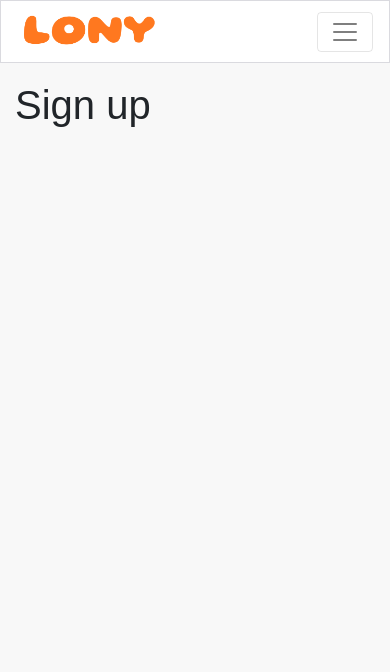
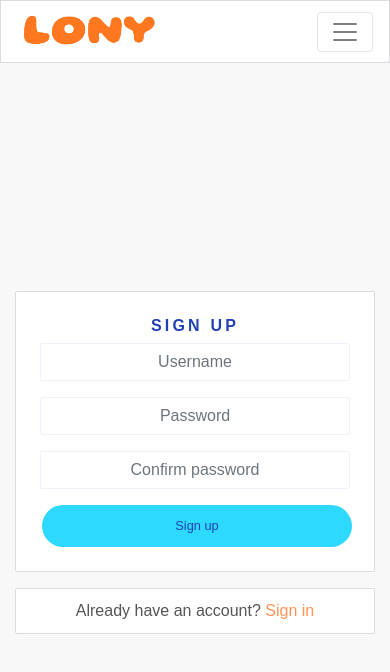
Before and after one commit to Ivrigy/momentum, a React (Create React App) app in the folder momentum/: page /signup in a window 390 px wide. Shown: the top 672 px of the page. Built offline with nearby package versions, Linux system fonts and the light colour scheme.

Commit message:
add sign up form

```diff
--- a/momentum/src/App.js
+++ b/momentum/src/App.js
@@ -4,6 +4,8 @@
 import NavBar from "./components/NavBar";
 import Container from "react-bootstrap/Container";
 import { Route, Switch } from "react-router-dom";
+import "./api/axiosDefaults";
+import SignUpForm from "./pages/auth/SignUpForm";
 
 function App() {
   return (
@@ -13,7 +15,7 @@
         <Switch>
           <Route exact path="/" render={() => <h1>Home page</h1>} />
           <Route exact path="/signin" render={() => <h1>Sign in</h1>} />
-          <Route exact path="/signup" render={() => <h1>Sign up</h1>} />
+          <Route exact path="/signup" render={() => <SignUpForm />} />
           <Route render={() => <p>Page not found!</p>} />
         </Switch>
       </Container>
--- a/momentum/src/App.module.css
+++ b/momentum/src/App.module.css
@@ -1,11 +1,30 @@
 .App {
-    font-family: 'Fira Sans', sans-serif;
-    background-color: #f8f8f8;
-    min-height: 100vh;
+  font-family: "DM Sans", sans-serif;
+  background-color: #f8f8f8;
+  min-height: 100vh;
 }
 
 .Main {
   padding-top: 81px;
+}
+
+.Content {
+  background-color: #ffffff;
+  padding: 10px;
+  border-radius: 2px;
+  border: 1px solid #dadadf;
+}
+
+.FillerImage {
+  object-fit: cover;
+  height: 100%;
+  width: 100%;
+}
+
+.Image {
+  max-height: 40vh;
+  max-width: 100%;
+  object-fit: contain;
 }
 
 * {
@@ -13,16 +32,21 @@
 }
 
 a {
-  color: #979292;
+  color: #555555;
+  transition: color ease-in-out 0.3s;
 }
 
 a:hover {
   text-decoration: none;
-  color: #FF781F;
 }
 
 a:hover i {
-  color: #FF781F;
+  color: #2142b2;
+  transition: color ease-in-out 0.3s;
+}
+
+input[type="file"] {
+  display: none;
 }
 
 i {
@@ -35,5 +59,24 @@
 i:hover {
   cursor: pointer;
   transition: color ease-in-out 0.3s;
-  color: #FF781F;
+  color: #2142b2;
 }
+
+figure {
+  text-align: center;
+  display: inline-block;
+}
+
+/* scrollbar */
+*::-webkit-scrollbar {
+  width: 5px;
+}
+*::-webkit-scrollbar-track {
+  background: #f1f1f1;
+}
+*::-webkit-scrollbar-thumb {
+  background: #888;
+}
+*::-webkit-scrollbar-thumb:hover {
+  background: #555;
+}
--- /dev/null
+++ b/momentum/src/api/axiosDefaults.js
@@ -0,0 +1,5 @@
+import axios from "axios";
+
+axios.defaults.baseURL = "https://definitive-6f131423af8d.herokuapp.com/";
+axios.defaults.headers.post["Content-Type"] = "multipart/form-data";
+axios.defaults.withCredentials = true;
--- /dev/null
+++ b/momentum/src/pages/auth/SignUpForm.js
@@ -0,0 +1,139 @@
+import React, { useState } from "react";
+import { Link, useHistory } from "react-router-dom";
+
+import styles from "../../styles/SignInUpForm.module.css";
+import btnStyles from "../../styles/Button.module.css";
+import appStyles from "../../App.module.css";
+
+import {
+  Form,
+  Button,
+  Image,
+  Col,
+  Row,
+  Container,
+  Alert,
+} from "react-bootstrap";
+import axios from "axios";
+
+const SignUpForm = () => {
+  const [signUpData, setSignUpData] = useState({
+    username: "",
+    password1: "",
+    password2: "",
+  });
+  const { username, password1, password2 } = signUpData;
+
+  const [errors, setErrors] = useState({});
+
+  const history = useHistory();
+
+  const handleChange = (event) => {
+    setSignUpData({
+      ...signUpData,
+      [event.target.name]: event.target.value,
+    });
+  };
+
+  const handleSubmit = async (event) => {
+    event.preventDefault();
+    try {
+      await axios.post("/dj-rest-auth/registration/", signUpData);
+      history.push("/signin");
+    } catch (err) {
+      setErrors(err.response?.data);
+    }
+  };
+
+  return (
+    <Row className={styles.Row}>
+      <Col className="my-auto py-2 p-md-2" md={6}>
+        <Container className={`${appStyles.Content} p-4 `}>
+          <h1 className={styles.Header}>sign up</h1>
+
+          <Form onSubmit={handleSubmit}>
+            <Form.Group controlId="username">
+              <Form.Label className="d-none">username</Form.Label>
+              <Form.Control
+                className={styles.Input}
+                type="text"
+                placeholder="Username"
+                name="username"
+                value={username}
+                onChange={handleChange}
+              />
+            </Form.Group>
+            {errors.username?.map((message, idx) => (
+              <Alert variant="warning" key={idx}>
+                {message}
+              </Alert>
+            ))}
+
+            <Form.Group controlId="password1">
+              <Form.Label className="d-none">Password</Form.Label>
+              <Form.Control
+                className={styles.Input}
+                type="password"
+                placeholder="Password"
+                name="password1"
+                value={password1}
+                onChange={handleChange}
+              />
+            </Form.Group>
+            {errors.password1?.map((message, idx) => (
+              <Alert key={idx} variant="warning">
+                {message}
+              </Alert>
+            ))}
+
+            <Form.Group controlId="password2">
+              <Form.Label className="d-none">Confirm password</Form.Label>
+              <Form.Control
+                className={styles.Input}
+                type="password"
+                placeholder="Confirm password"
+                name="password2"
+                value={password2}
+                onChange={handleChange}
+              />
+            </Form.Group>
+            {errors.password2?.map((message, idx) => (
+              <Alert key={idx} variant="warning">
+                {message}
+              </Alert>
+            ))}
+
+            <Button
+              className={`${btnStyles.Button} ${btnStyles.Wide} ${btnStyles.Bright}`}
+              type="submit"
+            >
+              Sign up
+            </Button>
+            {errors.non_field_errors?.map((message, idx) => (
+              <Alert key={idx} variant="warning" className="mt-3">
+                {message}
+              </Alert>
+            ))}
+          </Form>
+        </Container>
+
+        <Container className={`mt-3 ${appStyles.Content}`}>
+          <Link className={styles.Link} to="/signin">
+            Already have an account? <span>Sign in</span>
+          </Link>
+        </Container>
+      </Col>
+      <Col
+        md={6}
+        className={`my-auto d-none d-md-block p-2 ${styles.SignUpCol}`}
+      >
+        <Image
+          className={`${appStyles.FillerImage}`}
+          src={"https://codeinstitute.s3.amazonaws.com/AdvancedReact/hero2.jpg"}
+        />
+      </Col>
+    </Row>
+  );
+};
+
+export default SignUpForm;
--- /dev/null
+++ b/momentum/src/styles/Button.module.css
@@ -0,0 +1,69 @@
+.Button {
+  font-size: 0.8rem;
+  align-self: center;
+  border-radius: 100px;
+  border-color: transparent;
+  padding: 4px 10px;
+  margin-left: 2px;
+  margin-right: 2px;
+  min-width: 75px;
+}
+
+.Button:hover {
+  opacity: 0.8;
+  border-color: transparent;
+  cursor: pointer;
+}
+
+.Button:hover:active {
+  background-color: #2142b2 !important;
+}
+
+.Button:active {
+  background-color: #2142b2 !important;
+}
+
+.Button:focus {
+  background-color: #2142b2;
+}
+
+.Wide {
+  padding: 10px 50px;
+  width: 100%;
+}
+
+.Blue,
+.BlueOutline:hover,
+.Bright:hover {
+  background-color: #2142b2;
+  color: #ffffff;
+}
+
+.BlueOutline,
+.Blue:hover {
+  /* border: 1px solid #2142b2; */
+  background-color: #ffffff;
+  color: #2142b2;
+}
+
+.Black,
+.BlackOutline:hover {
+  /* background-color: #242a3d;
+  color: white; */
+  background-color: #242a3d;
+  color: aliceblue;
+}
+
+.Black:hover,
+.BlackOutline {
+  /* background-color: #dadadf;
+  color: #242a3d;
+  border-color: #242a3d; */
+  background-color: aliceblue;
+  color: #242a3d;
+}
+
+.Bright {
+  background-color: #2ed9ff;
+  color: #2142b2;
+}
--- /dev/null
+++ b/momentum/src/styles/SignInUpForm.module.css
@@ -0,0 +1,46 @@
+.Row {
+  height: calc(100vh - 81px);
+}
+.Input {
+  background: #ffffff;
+  border: 1px solid #f0f1f9;
+  box-sizing: border-box;
+  border-radius: 2px;
+  color: #7177a1;
+  text-align: center;
+  padding: 10px;
+}
+
+.Header {
+  font-style: normal;
+  font-weight: bold;
+  font-size: 16px;
+  line-height: 19px;
+  text-align: center;
+  letter-spacing: 0.2em;
+  text-transform: uppercase;
+  color: #2142b2;
+}
+
+.Link {
+  text-decoration: none;
+  text-align: center;
+  display: block;
+  margin: auto;
+}
+
+.Link span {
+  color: #ff9254;
+}
+
+.Container {
+  padding: 30px 10px;
+}
+
+.SignInCol {
+  height: 320px;
+}
+
+.SignUpCol {
+  height: 375px;
+}
```
